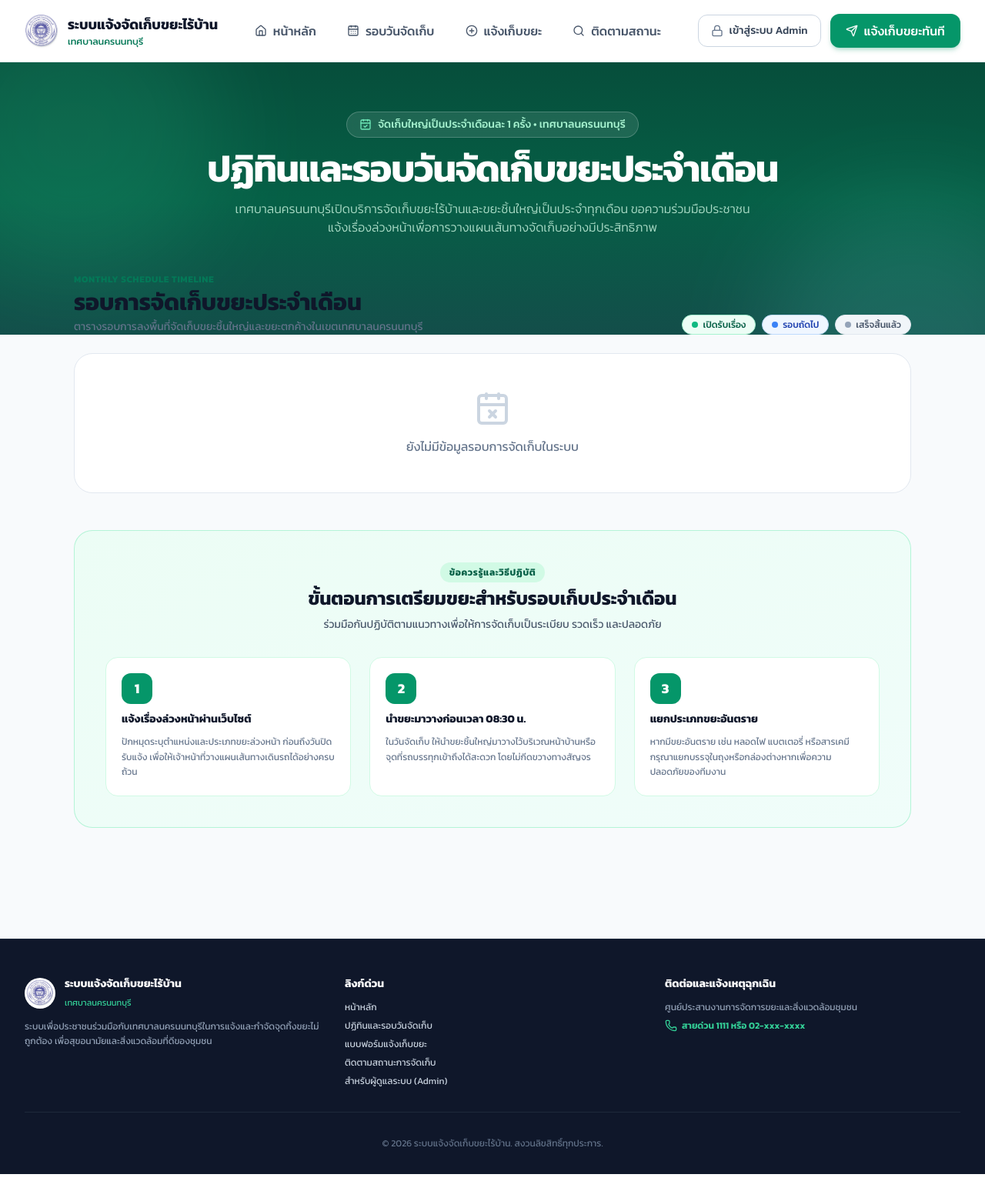
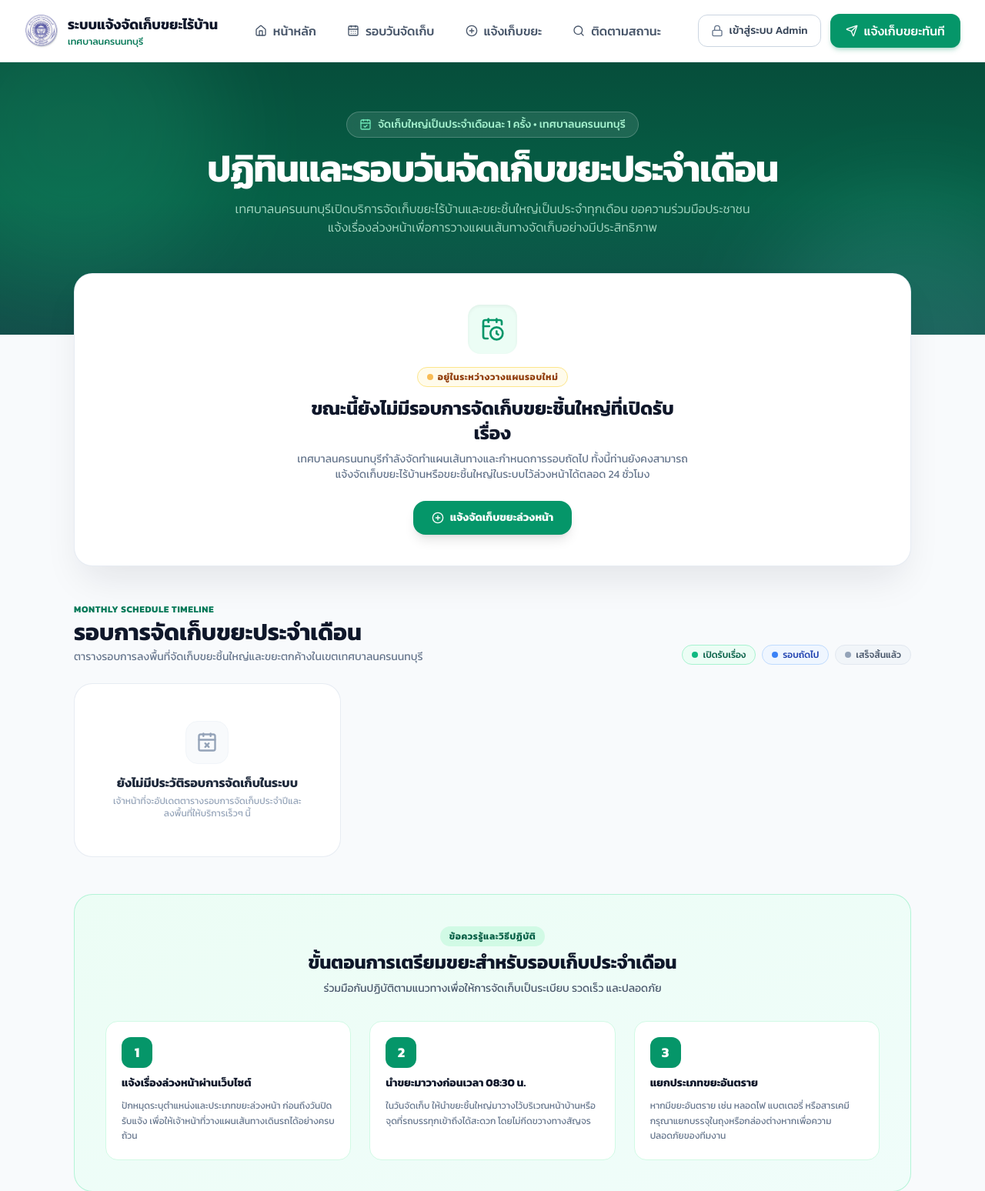
Before and after one commit to pacharasd/abandoned-waste.behn.go.th, a PHP site: template resources/views/citizen/schedule.php in a window 1280 px wide. Shown: the top 1548 px of the page at 77% size. Before the commit the page ends 1526 px from the top, so only its background shows below. Run offline with PHP 8.4, Linux system fonts and the light colour scheme; the template is opened without the code that fills it, so the values that code supplies are empty; some libraries are stand-ins or nearby versions.

Commit message:
refactor(schedule): remove orphan waste modal and button, refine schedule layout

```diff
--- a/resources/views/citizen/schedule.php
+++ b/resources/views/citizen/schedule.php
@@ -105,13 +105,6 @@
                                 💡 <strong>คำแนะนำรอบนี้:</strong> <?= htmlspecialchars($nextSchedule['description']) ?>
                             </p>
                         <?php endif; ?>
-
-                        <div class="pt-1 flex items-center gap-2 flex-wrap">
-                            <button type="button" data-modal-open="scheduleOrphanPosterModal" class="inline-flex items-center gap-1.5 px-3.5 py-2 rounded-xl bg-teal-50 hover:bg-teal-100 text-teal-800 border border-teal-200 text-xs font-bold transition">
-                                <i data-lucide="image" class="w-4 h-4 text-teal-600"></i>
-                                <span>ดูรายการประเภทขยะกำพร้าที่รับตามประกาศ</span>
-                            </button>
-                        </div>
                     </div>
 
                     <!-- Right: Countdown Widget & Action CTA -->
@@ -153,6 +146,29 @@
                     </div>
 
                 </div>
+            </div>
+        </div>
+    <?php else: ?>
+        <!-- Graceful Fallback Card when No Next Schedule is Currently Active -->
+        <div class="bg-white rounded-3xl p-8 sm:p-10 shadow-2xl shadow-slate-900/10 border border-slate-200/80 text-center space-y-4">
+            <div class="w-16 h-16 rounded-2xl bg-emerald-50 text-emerald-600 flex items-center justify-center mx-auto shadow-inner">
+                <i data-lucide="calendar-clock" class="w-8 h-8 text-emerald-600"></i>
+            </div>
+            <div class="space-y-2 max-w-lg mx-auto">
+                <div class="inline-flex items-center gap-1.5 px-3 py-1 bg-amber-50 text-amber-800 border border-amber-200 rounded-full text-xs font-bold uppercase tracking-wider">
+                    <span class="w-2 h-2 rounded-full bg-amber-500 animate-pulse"></span>
+                    <span>อยู่ในระหว่างวางแผนรอบใหม่</span>
+                </div>
+                <h3 class="text-xl sm:text-2xl font-bold text-slate-900 pt-1">ขณะนี้ยังไม่มีรอบการจัดเก็บขยะชิ้นใหญ่ที่เปิดรับเรื่อง</h3>
+                <p class="text-xs sm:text-sm text-slate-500 leading-relaxed">
+                    เทศบาลนครนนทบุรีกำลังจัดทำแผนเส้นทางและกำหนดการรอบถัดไป ทั้งนี้ท่านยังคงสามารถแจ้งจัดเก็บขยะไร้บ้านหรือขยะชิ้นใหญ่ในระบบไว้ล่วงหน้าได้ตลอด 24 ชั่วโมง
+                </p>
+            </div>
+            <div class="pt-2 flex items-center justify-center">
+                <a href="<?= htmlspecialchars($baseUrl ?: '') ?>/report" class="inline-flex items-center gap-2 px-6 py-3 rounded-2xl bg-emerald-600 hover:bg-emerald-500 text-white text-xs sm:text-sm font-bold shadow-lg shadow-emerald-900/15 transition hover:scale-[1.02]">
+                    <i data-lucide="plus-circle" class="w-4 h-4"></i>
+                    <span>แจ้งจัดเก็บขยะล่วงหน้า</span>
+                </a>
             </div>
         </div>
     <?php endif; ?>
@@ -237,9 +253,14 @@
                     </div>
                 <?php endforeach; ?>
             <?php else: ?>
-                <div class="col-span-3 bg-white rounded-3xl p-12 text-center text-slate-500 border border-slate-200">
-                    <i data-lucide="calendar-x" class="w-12 h-12 text-slate-300 mx-auto mb-3"></i>
-                    <p>ยังไม่มีข้อมูลรอบการจัดเก็บในระบบ</p>
+                <div class="col-span-1 md:col-span-2 lg:col-span-3 bg-white rounded-3xl p-12 text-center text-slate-500 border border-slate-200/80 shadow-xs space-y-3">
+                    <div class="w-14 h-14 rounded-2xl bg-slate-50 text-slate-400 flex items-center justify-center mx-auto border border-slate-100">
+                        <i data-lucide="calendar-x" class="w-7 h-7 text-slate-400"></i>
+                    </div>
+                    <div class="space-y-1 max-w-md mx-auto">
+                        <h4 class="font-bold text-slate-800 text-base">ยังไม่มีประวัติรอบการจัดเก็บในระบบ</h4>
+                        <p class="text-xs text-slate-400">เจ้าหน้าที่จะอัปเดตตารางรอบการจัดเก็บประจำปีและลงพื้นที่ให้บริการเร็วๆ นี้</p>
+                    </div>
                 </div>
             <?php endif; ?>
         </div>
@@ -326,35 +347,6 @@ document.addEventListener('DOMContentLoaded', function() {
 });
 </script>
 
-<!-- Modal: Poster Infographic for Schedule -->
-<div id="scheduleOrphanPosterModal" class="modal-backdrop-auto fixed inset-0 z-50 bg-slate-950/80 backdrop-blur-xs flex items-center justify-center p-4 hidden">
-    <div class="bg-white rounded-3xl max-w-md w-full max-h-[90vh] overflow-hidden flex flex-col shadow-2xl animate-in fade-in zoom-in duration-200">
-        <div class="p-4 border-b border-slate-100 flex items-center justify-between bg-slate-50">
-            <div class="flex items-center gap-2">
-                <div class="w-7 h-7 rounded-lg bg-teal-100 text-teal-700 flex items-center justify-center">
-                    <i data-lucide="image" class="w-4 h-4"></i>
-                </div>
-                <div>
-                    <h4 class="font-bold text-slate-900 text-sm">โปสเตอร์ขยะกำพร้า เทศบาลนครนนทบุรี</h4>
-                    <span class="text-[10px] text-slate-500">ขยะที่รีไซเคิลไม่ได้ ซาเล้งไม่รับ</span>
-                </div>
-            </div>
-            <button type="button" data-modal-close="scheduleOrphanPosterModal" class="p-1.5 text-slate-400 hover:text-slate-600 rounded-lg hover:bg-slate-200 transition">
-                <i data-lucide="x" class="w-5 h-5"></i>
-            </button>
-        </div>
-        <div class="overflow-y-auto p-2 bg-slate-100 flex items-center justify-center max-h-[70vh]">
-            <img src="<?= htmlspecialchars($baseUrl ?: '') ?>/assets/images/orphan_waste_guide.jpg" alt="ประกาศขยะกำพร้า เทศบาลนครนนทบุรี" class="w-full h-auto rounded-xl shadow-xs">
-        </div>
-        <div class="p-3 bg-white border-t border-slate-100 flex items-center justify-between text-xs">
-            <span class="text-slate-500">สำนักการสาธารณสุขและสิ่งแวดล้อม</span>
-            <button type="button" data-modal-close="scheduleOrphanPosterModal" class="px-5 py-2 bg-teal-600 hover:bg-teal-700 text-white font-bold rounded-xl transition">
-                ปิดหน้าต่าง
-            </button>
-        </div>
-    </div>
-</div>
-
 <?php
 $viewContent = ob_get_clean();
 require BASE_PATH . '/resources/views/layouts/citizen.php';
```
